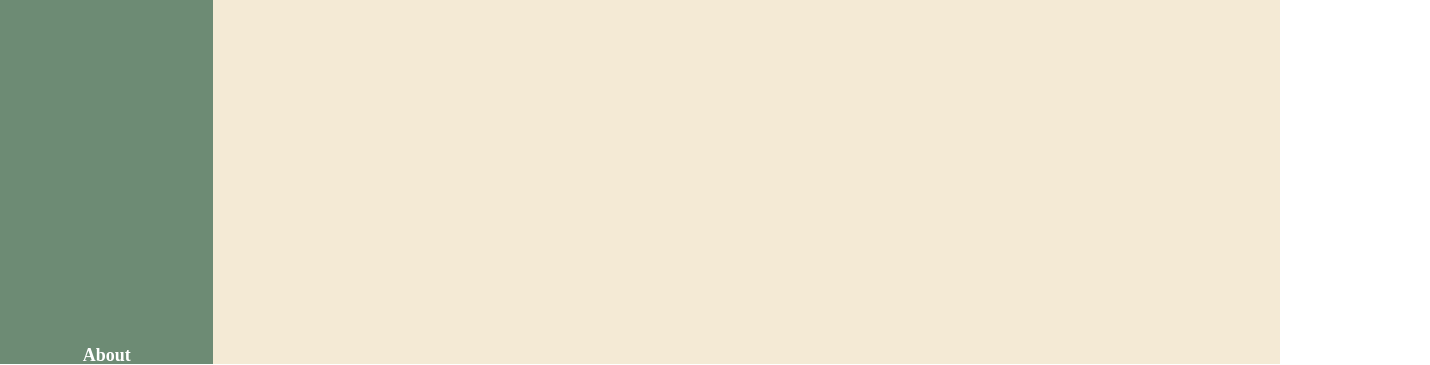
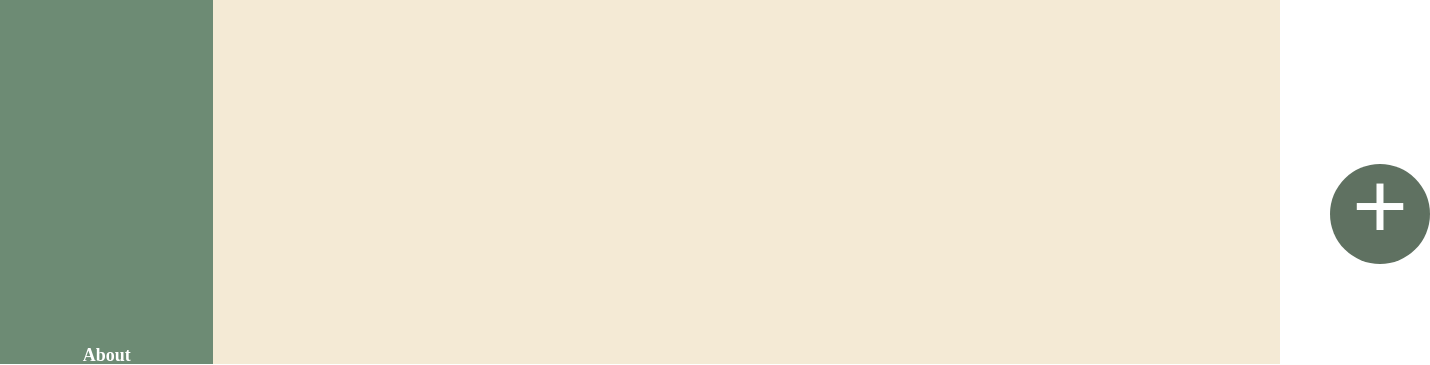
Before and after one commit to JoeyDevelop/To-Do-List, a website built with webpack: page dist/index.html in a window 1280 px wide. Both pictures are taken after a click on the element "Inbox". Shown: the part 436-801 px from the top of the page, 1430 px wide, since content can reach past the window. Built offline with nearby package versions, Linux system fonts and the light colour scheme.

Commit message:
create add button to be used for new tasks

```diff
--- a/src/dom.js
+++ b/src/dom.js
@@ -6,6 +6,8 @@ function dom() {
             tabArray.forEach(item => {
                 item.classList.remove('active');
             });
+            removeAddBtn()
+            addBtn()
             item.classList.add('active');
             changeTab();
         })
@@ -19,4 +21,22 @@ function dom() {
 
 }
 
-export default dom
+function addBtn() {
+    const content = document.querySelector('.content');
+
+    const  addDiv = document.createElement('div');
+    addDiv.classList.add('addDiv');
+    content.appendChild(addDiv);
+
+    const addText = document.createElement('h1');
+    addText.classList.add('addText');
+    addText.innerHTML = '+';
+    addDiv.appendChild(addText);
+    }
+
+function removeAddBtn() {
+    const addDiv = document.querySelector('.addDiv');
+    addDiv.remove();
+}
+
+export { dom }
--- a/src/index.js
+++ b/src/index.js
@@ -1,3 +1,3 @@
-const { default: dom } = require("./dom");
+import { dom } from "./dom";
 
 dom()
--- a/src/style.css
+++ b/src/style.css
@@ -140,8 +140,38 @@ h5 {
 
 /* Main content styling */
 .content {
+    overflow-y: auto;
     background-color: #F4EAD5;
     grid-area: 2 / 2 / 3 / 3;
+}
+
+.addDiv {
+    display: flex;
+    justify-content: center;
+    align-items: center;
+    background-color: #5F7161;
+    width: 100px;
+    height: 100px;
+    border-radius: 50px;
+    z-index: 1;
+    position: absolute;
+    left: 1330px;
+    top: 600px;
+}
+
+.addText {
+    height: fit-content;
+    width: fit-content;
+    cursor: pointer;
+    margin-bottom: 15px;
+    font-size: 100px;
+}
+
+.addText:hover {
+    transition: all 0.2s ease-in-out;
+    transform: scale(1.1);
+    transform-origin: center;
+
 }
 
 /* Active element styling */
```
Also changed, not shown: dist/index.html, dist/main.js, src/tabs.js (added).
